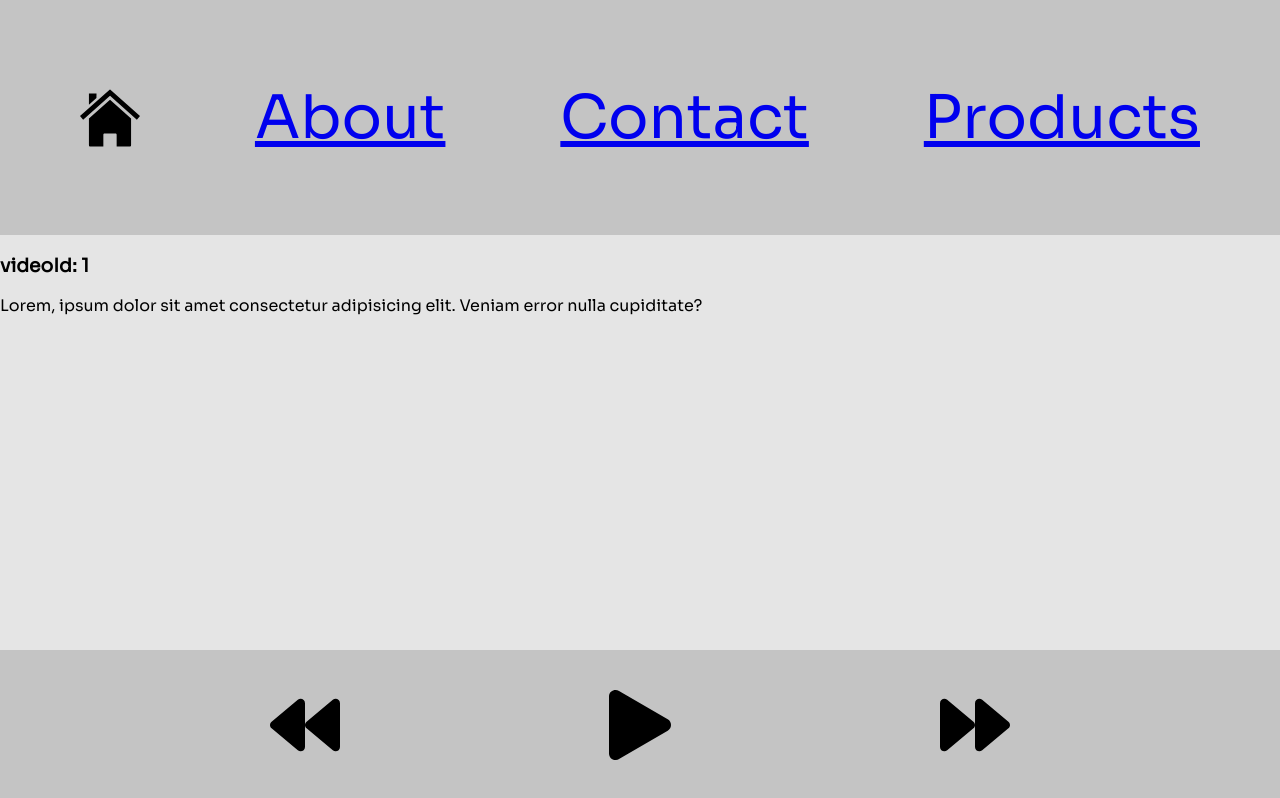
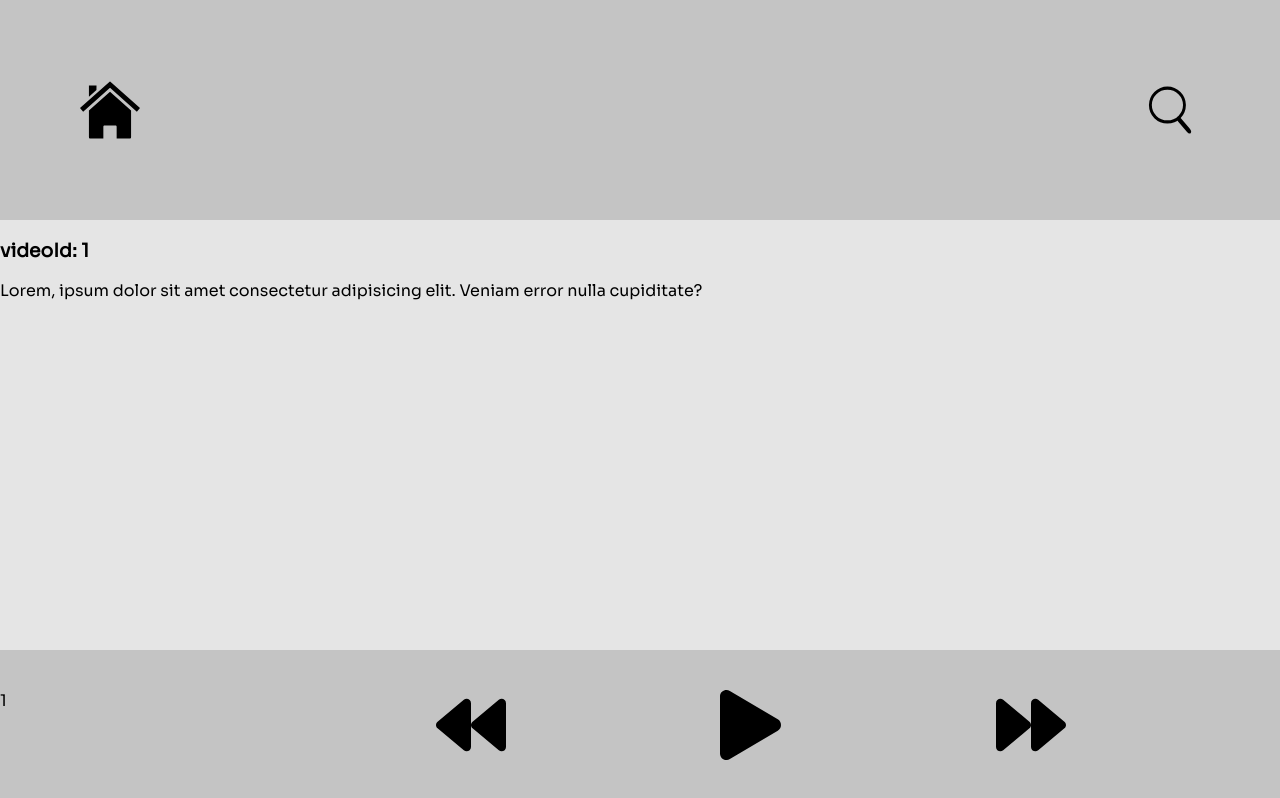
Before and after one commit to n1cken/Ljudio-Music-Player, a React (Create React App) app: page /ProductPage/1 in a window 1280 px wide. Built offline with nearby package versions, Linux system fonts and the light colour scheme.

Commit message:
NICHOLAS & ADAM - Search button added

```diff
--- a/src/components/Player.jsx
+++ b/src/components/Player.jsx
@@ -14,7 +14,7 @@ class Player extends React.Component {
     render() {
         return (
             <div>
-                <div className="bottom">
+                <div className="bottom">1
                     <div></div>
                     <img src={Backward} alt="backwards"/>
                     <img src={play} alt="play"/>
--- a/src/components/TopBar.jsx
+++ b/src/components/TopBar.jsx
@@ -10,6 +10,7 @@ import AboutPage from '../pages/AboutPage';
 import ContactPage from '../pages/ContactPage';
 import ProductPage from '../pages/ProductPage';
 import Home from "../assets/svgFiles/home.svg";
+import Search from "../assets/svgFiles/search.svg";
 
 import '../styles/TopBar.css';
 
@@ -32,16 +33,14 @@ class TopBar extends React.Component {
                        <img src={Home} alt="backwards" className="homeButton"/>
                     </Link>
 
-                    <Link to="/AboutPage"> About </Link>
-                    <Link to="/ContactPage"> Contact </Link>
-                    <Link to="/ProductPage"> Products </Link>
+                    <Link onClick={Home}>
+                        <img src={Search} alt="search" className="searchButton"/>
+                    </Link>
+
                 </nav>
 
                 <main>
                     <Route path="/" exact component={StartPage} />
-                    <Route path="/AboutPage" exact component={AboutPage} />
-                    <Route path="/ContactPage" exact component={ContactPage} />
-                    <Route path="/ProductPage" exact component={ProductPage} />
                     <Route path="/ProductPage/:videoId" component={ProductPage} />
                 </main>
 
--- a/src/styles/TopBar.css
+++ b/src/styles/TopBar.css
@@ -3,3 +3,8 @@
     height: 60px;
     width : 60px;
 }
+
+.searchButton {
+    height: 60px;
+    width : 60px;
+}
```
Also changed, not shown: src/assets/svgFiles/search.svg (added).
